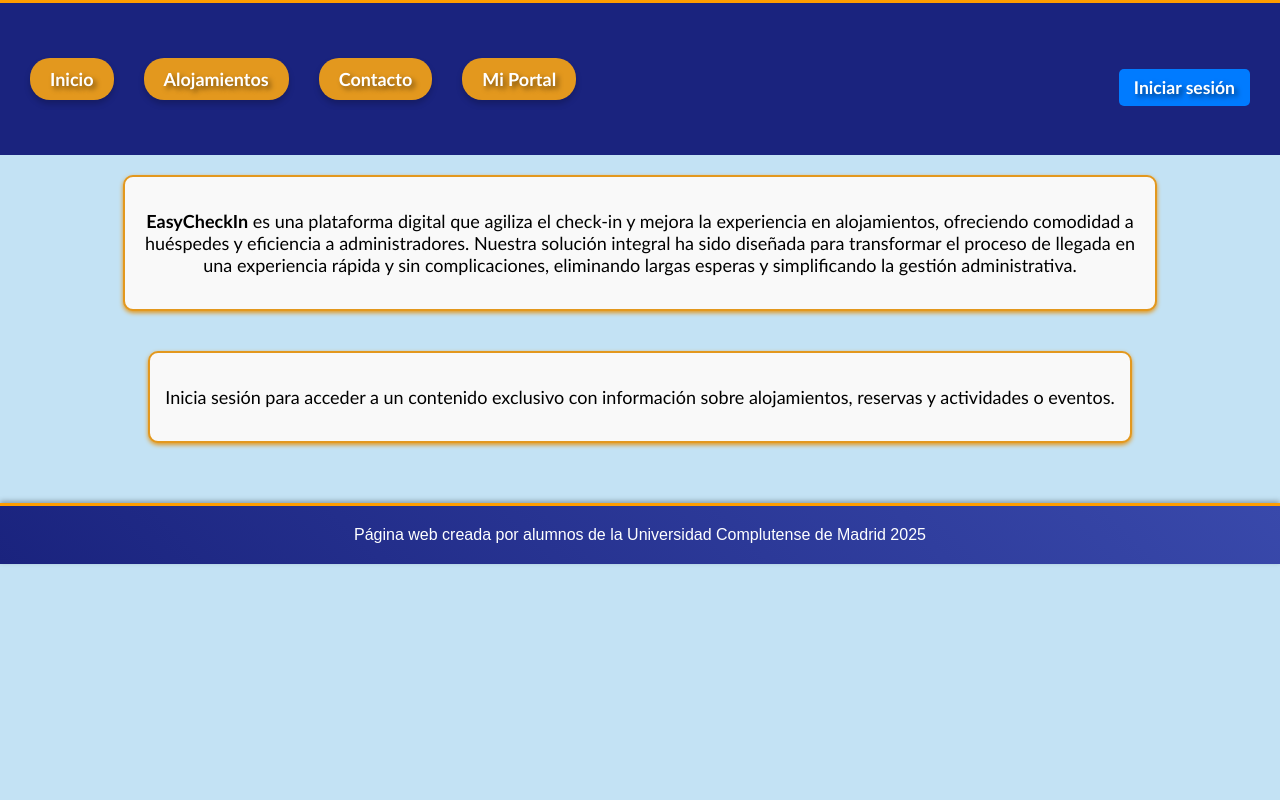
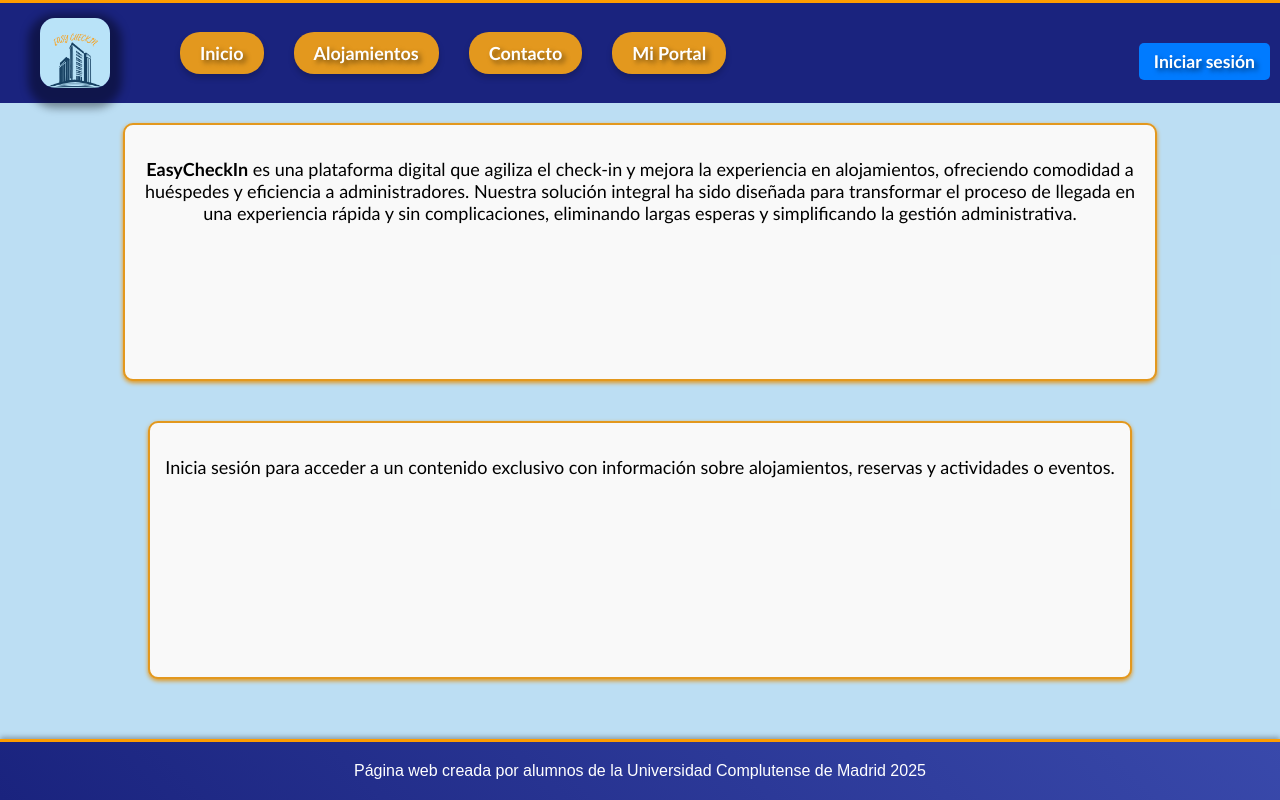
Before and after one commit to delafu03/EasyCheckIn, a PHP site: page / in a window 1280 px wide. Run offline with PHP 8.4, Linux system fonts and the light colour scheme; data that the repository does not hold is empty.

Commit message:
cabecera mejorada, footer abajo siempre en proceso

```diff
--- a/CSS/estilo.css
+++ b/CSS/estilo.css
@@ -1,6 +1,6 @@
 
    /* === Estilos generales === */
-body {
+html, body {
     background-color: #bbdff3e0; /* Color de fondo azul claro */
     font-family: "Arial Rounded MT", "Trebuchet MS", Arial, sans-serif; /* Fuente moderna y redondeada */
     margin: 0;
@@ -153,6 +153,7 @@ textarea {
     font-size: large; /* Tamaño adecuado */
     max-width: 1000px; /* Ancho máximo */
     box-shadow: 0 2px 4px #e3981e; /* Sombra */
+    flex: 1;
 }
 
 .bocetos h2 {
--- a/CSS/headerFooter.css
+++ b/CSS/headerFooter.css
@@ -3,12 +3,15 @@
     justify-content: space-between;
     align-items: center;
     padding: 5px 10px;
-    background-color: #000;
+    background-color: #1a237e;
     color: white;
+    height: 90px;
 }
 
 .header img {
-    height: 30px;
+    height: 70px;
+    margin-left: 30px;
+    margin-right: 70px;
 }
 
 nav {
@@ -16,16 +19,6 @@ nav {
     align-items: center;
     flex-grow: 1;
 }
-
-/* .btn-login, .btn-logout {
-    background-color: #ff9d00;
-    color: #fdfdfd;
-    padding: 8px 15px;
-    text-decoration: none;
-    font-weight: bold;
-    border-radius: 5px;
-    transition: 0.3s;
-} */
 
 .navegacion {
     list-style: none;
--- a/header.php
+++ b/header.php
@@ -4,8 +4,8 @@
 <head>
     <link href="./CSS/headerFooter.css" rel="stylesheet" type="text/css">
 </head>
-<header>
-    <!-- <img src="./img/LOGOTIPO.png" alt="LOGOTIPO" class="foto-index" >    -->
+<header class="header">
+    <img src="./img/LOGOTIPO.png" alt="LOGOTIPO" class="foto-index" >
     <nav>
         <ul class="navegacion">
             <a href="/EasyCheckIn/index.php">Inicio</a> <li></li>
```
